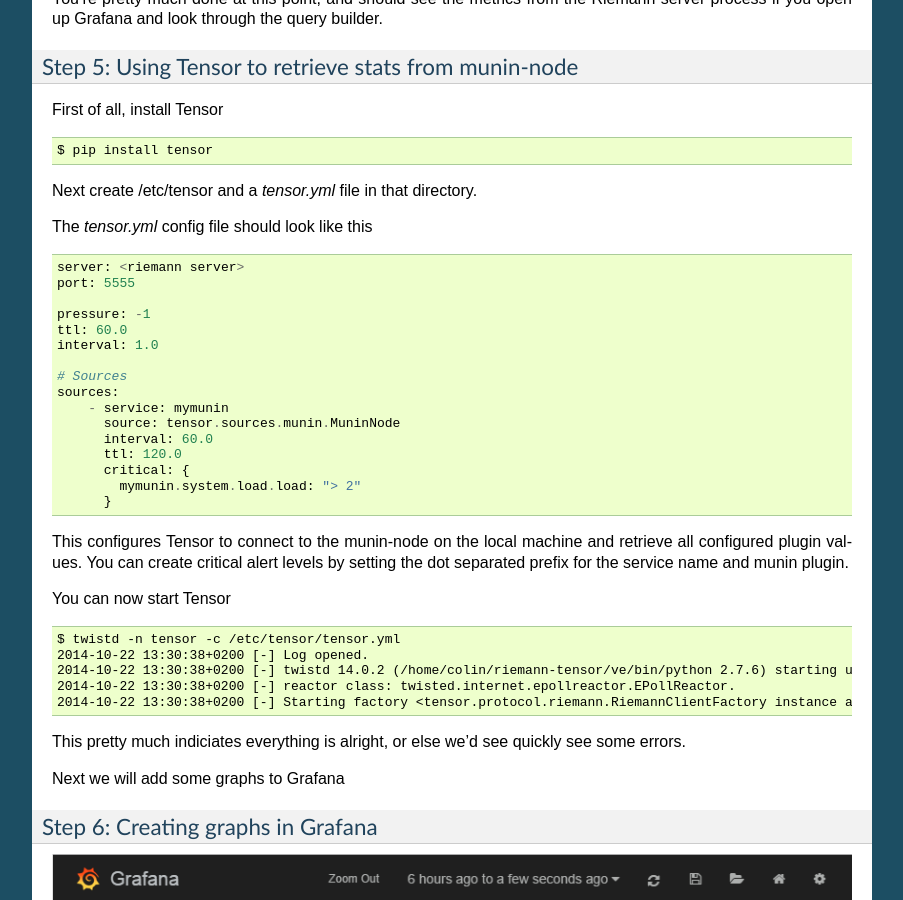
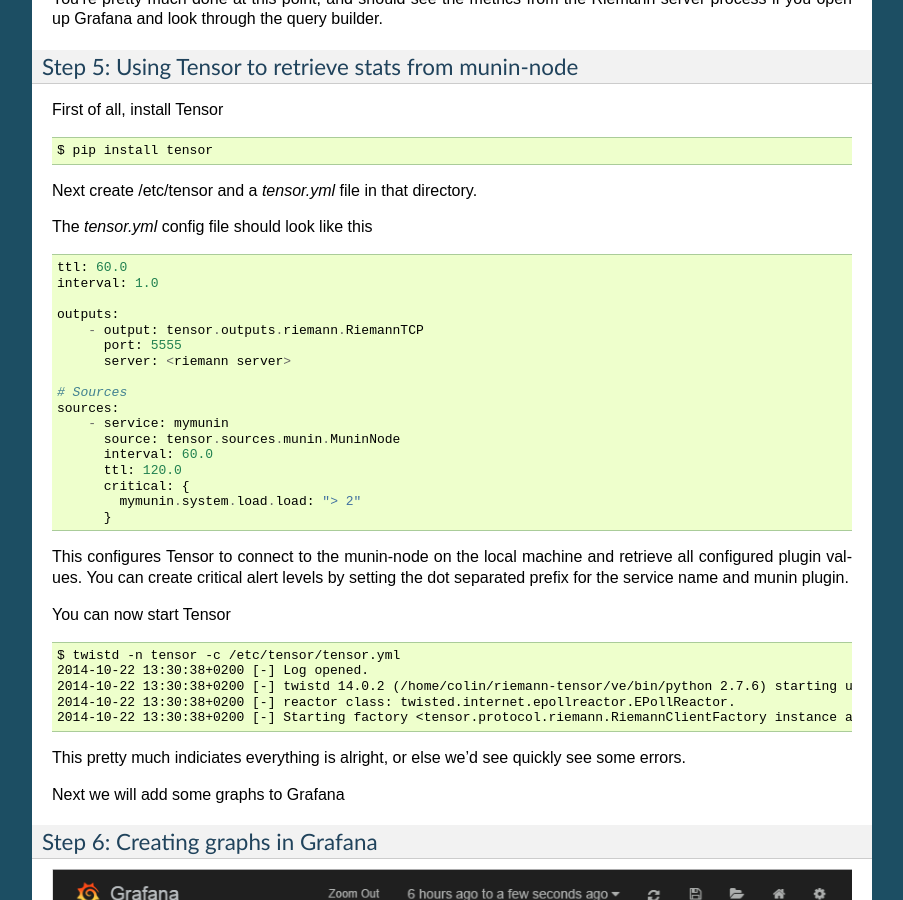
Before and after one commit to calston/tensor, a Sphinx documentation site: the page built from docs/examples.rst, in a window 1280 px wide and 900 px high, scrolled down 2618 px. Shown: the whole window, without its empty margins (198-1101 px from the left). Built offline with Sphinx 7.4.7, drawn with Linux system fonts in a browser that asks for light colours.

Commit message:
Update example docs

```diff
--- a/docs/examples.rst
+++ b/docs/examples.rst
@@ -174,12 +174,13 @@
 
 The `tensor.yml` config file should look like this ::
 
-    server: <riemann server>
-    port: 5555
-
-    pressure: -1
     ttl: 60.0
     interval: 1.0
+
+    outputs:
+        - output: tensor.outputs.riemann.RiemannTCP
+          port: 5555
+          server: <riemann server>
 
     # Sources
     sources:
```
